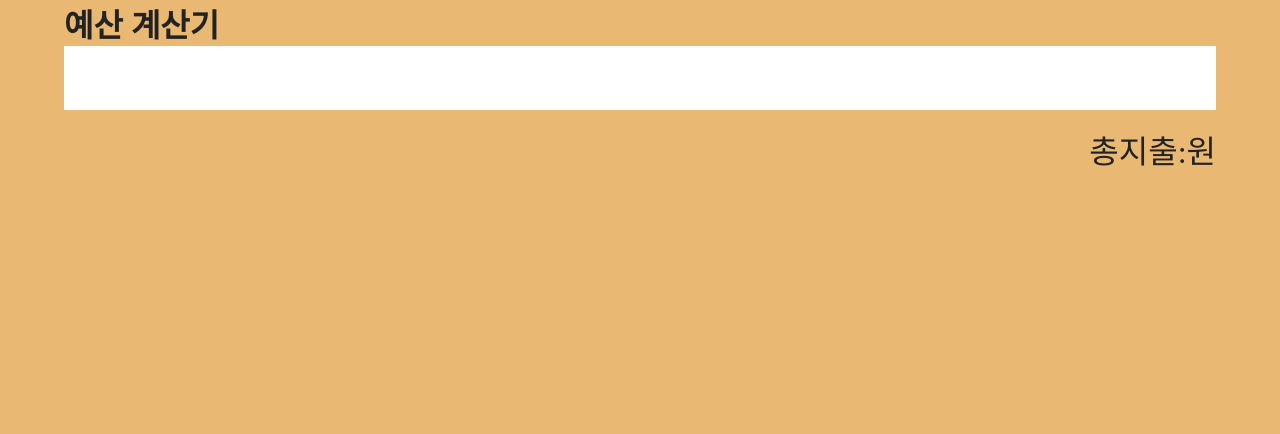
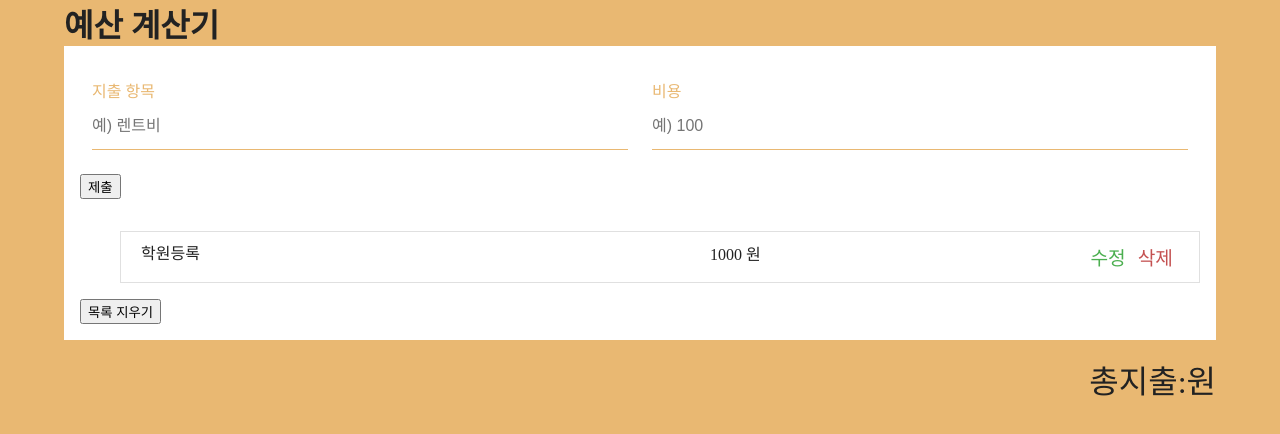
Before and after one commit to khoon9/practice-FE, a React (Create React App) app in the folder react-tictactoe-app/: page / in a window 1280 px wide. Shown: the top 434 px of the page. Built offline with nearby package versions, Linux system fonts and the light colour scheme.

Commit message:
feat: add the contents practiced in lectures 05(about react components)

```diff
--- a/react-tictactoe-app/src/App.js
+++ b/react-tictactoe-app/src/App.js
@@ -1,28 +1,34 @@
 import { Component } from "react";
 import "./App.css";
+import ExpenseForm from "./components/ExpenseForm";
+import ExpenseList from "./components/ExpenseList";
 
-class App extends Component{
+class App extends Component {
   render() {
     return (
-      <main className = "main-container">
-        <h1>
-          예산 계산기
-        </h1>
-        <div style={{width: '100%', backgroundColor: 'white', padding:'1rem'}}>
+      <main className="main-container">
+        <h1>예산 계산기</h1>
+
+        <div
+          style={{ width: "100%", backgroundColor: "white", padding: "1rem" }}
+        >
+          <ExpenseForm />
         </div>
-        <div style={{width: '100%', backgroundColor: 'white', padding:'1rem'}}>
+        <div
+          style={{ width: "100%", backgroundColor: "white", padding: "1rem" }}
+        >
+          <ExpenseList />
         </div>
-        <div style={{display: 'flex', justifyContent: 'end', marginTop: '1rem'}}>
-            <p style={{fontSize: '2rem'}}>
-              총지출:
-              <span>
-                원
-              </span>
-            </p>
+        <div
+          style={{ display: "flex", justifyContent: "end", marginTop: "1rem" }}
+        >
+          <p style={{ fontSize: "2rem" }}>
+            총지출:
+            <span>원</span>
+          </p>
         </div>
       </main>
-    )
-
+    );
   }
 }
 export default App;
--- /dev/null
+++ b/react-tictactoe-app/src/components/ExpenseForm.css
@@ -0,0 +1,27 @@
+.form-center {
+  display: flex;
+}
+
+.form-group {
+  padding: 1rem 0.75rem;
+  flex: 1;
+}
+
+label {
+  display: block;
+  color: var(--secondColor);
+  font-size: 1rem;
+  text-transform: capitalize;
+}
+
+.form-control {
+  background-color: transparent;
+  border: none;
+  border-bottom: 1px solid var(--secondColor);
+  outline: none;
+  height: 3rem;
+  width: 100%;
+  font-size: 16px;
+  margin: 0 0 8px 0;
+  padding: 0;
+}
--- /dev/null
+++ b/react-tictactoe-app/src/components/ExpenseForm.js
@@ -0,0 +1,38 @@
+import React, { Component } from "react";
+import "./ExpenseForm.css";
+
+export class ExpenseForm extends Component {
+  render() {
+    return (
+      <form>
+        <div className="form-center">
+          <div className="form-group">
+            <label htmlFor="charge">지출 항목</label>
+            <input
+              type="text"
+              className="form-control"
+              id="charge"
+              name="charge"
+              placeholder="예) 렌트비"
+            />
+          </div>
+          <div className="form-group">
+            <label htmlFor="charge">비용</label>
+            <input
+              type="number"
+              className="form-control"
+              id="amount "
+              name="amount"
+              placeholder="예) 100"
+            />
+          </div>
+        </div>
+        <button type="submit" className="btn">
+          제출
+        </button>
+      </form>
+    );
+  }
+}
+
+export default ExpenseForm;
--- /dev/null
+++ b/react-tictactoe-app/src/components/ExpenseItem.css
@@ -0,0 +1,47 @@
+.item {
+  background-color: var(--mainWhite);
+  line-height: 1.5rem;
+  padding: 10px 20px;
+  margin-bottom: 1rem;
+  border: 1px solid #e0e0e0;
+  display: flex;
+  justify-content: space-between;
+  transition: all 0.3s linear;
+}
+
+.item:hover {
+  width: 100%;
+  transform: scale(1.02);
+}
+
+.info {
+  flex: 0 0 60%;
+  display: flex;
+  justify-content: space-between;
+}
+
+.expense {
+  margin-right: 2rem;
+}
+
+.amount {
+  font-weight: 300;
+  font-size: 1rem;
+  padding: 1px 3px;
+}
+
+.clear-btn,
+.edit-btn {
+  background-color: white;
+  border: none;
+  font-size: 1.2rem;
+  outline: none;
+  cursor: pointer;
+}
+
+.clear-btn {
+  color: var(--mainRed);
+}
+.edit-btn {
+  color: var(--mainGreen);
+}
--- /dev/null
+++ b/react-tictactoe-app/src/components/ExpenseItem.js
@@ -0,0 +1,21 @@
+import React, { Component } from "react";
+import "./ExpenseItem.css";
+
+export class ExpenseItem extends Component {
+  render() {
+    return (
+      <li className="item">
+        <div className="info">
+          <span className="expense">학원등록</span>
+          <span className="amount">1000 원</span>
+        </div>
+        <div>
+          <button className="edit-btn">수정</button>
+          <button className="clear-btn">삭제</button>
+        </div>
+      </li>
+    );
+  }
+}
+
+export default ExpenseItem;
--- /dev/null
+++ b/react-tictactoe-app/src/components/ExpenseList.css
@@ -0,0 +1,5 @@
+.list {
+  list-style-type: none;
+  border: none;
+  padding: 0;
+}
--- /dev/null
+++ b/react-tictactoe-app/src/components/ExpenseList.js
@@ -0,0 +1,15 @@
+import React, { Component } from "react";
+import ExpenseItem from "./ExpenseItem";
+
+export class ExpenseList extends Component {
+  render() {
+    return (
+      <div>
+        <ul className="list">{<ExpenseItem />}</ul>
+        <button className="btn">목록 지우기</button>
+      </div>
+    );
+  }
+}
+
+export default ExpenseList;
```
